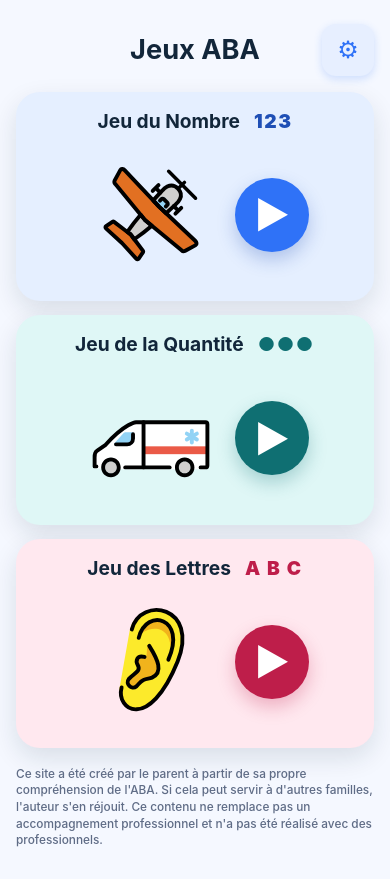
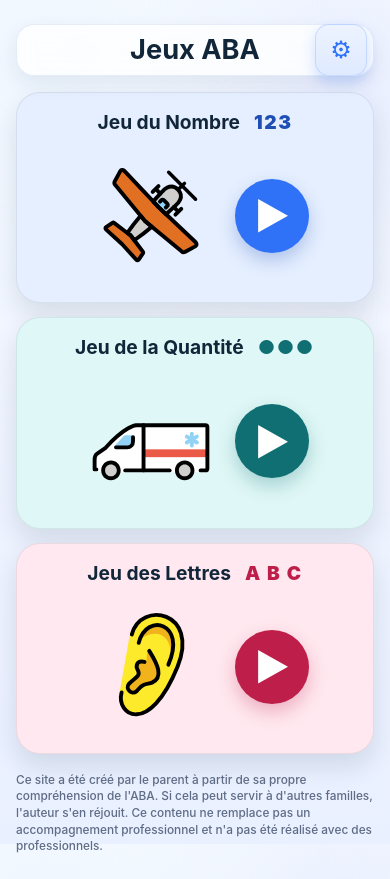
Before and after one commit to MartinPerso/abagames, a React (Vite) app: page / in a window 390 px wide. Built offline with nearby package versions, Linux system fonts and the light colour scheme.

Commit message:
Improve iPad zoom lock and native-like mobile styling

```diff
--- a/index.html
+++ b/index.html
@@ -3,11 +3,15 @@
   <head>
     <meta charset="UTF-8" />
     <link rel="icon" type="image/svg+xml" href="/abagames/vite.svg" />
-    <meta name="theme-color" content="#0f172a" />
+    <meta name="theme-color" content="#dce8ff" />
     <meta name="apple-mobile-web-app-capable" content="yes" />
-    <meta name="apple-mobile-web-app-status-bar-style" content="default" />
+    <meta name="apple-mobile-web-app-status-bar-style" content="black-translucent" />
+    <meta name="format-detection" content="telephone=no" />
     <link rel="apple-touch-icon" href="/abagames/apple-touch-icon.png" />
-    <meta name="viewport" content="width=device-width, initial-scale=1.0, viewport-fit=cover" />
+    <meta
+      name="viewport"
+      content="width=device-width, initial-scale=1.0, viewport-fit=cover, maximum-scale=1, user-scalable=no"
+    />
     <title>ABA Games</title>
   </head>
   <body>
--- a/src/features/home/HomePage.css
+++ b/src/features/home/HomePage.css
@@ -13,6 +13,12 @@
   align-items: center;
   justify-content: center;
   min-height: 56px;
+  padding: 6px 10px;
+  border-radius: 18px;
+  border: 1px solid rgba(31, 79, 181, 0.1);
+  background: rgba(255, 255, 255, 0.78);
+  box-shadow: 0 8px 20px rgba(18, 38, 58, 0.08);
+  backdrop-filter: blur(8px);
 }
 
 .home-header h1 {
@@ -25,7 +31,7 @@
 .settings-link {
   position: absolute;
   top: 50%;
-  right: 0;
+  right: 6px;
   transform: translateY(-50%);
   display: inline-flex;
   align-items: center;
@@ -33,11 +39,12 @@
   min-height: 52px;
   min-width: 52px;
   border-radius: 14px;
+  border: 1px solid rgba(47, 114, 247, 0.18);
   font-size: 1.5rem;
   text-decoration: none;
   color: #2f72f7;
-  background: #e7efff;
-  box-shadow: 0 3px 8px rgba(47, 114, 247, 0.2);
+  background: linear-gradient(180deg, #edf3ff 0%, #dfeaff 100%);
+  box-shadow: 0 6px 14px rgba(47, 114, 247, 0.22);
 }
 
 .game-grid {
@@ -51,7 +58,8 @@
   gap: 10px;
   border-radius: 24px;
   padding: 16px;
-  box-shadow: 0 10px 26px rgba(18, 38, 58, 0.12);
+  border: 1px solid rgba(18, 38, 58, 0.08);
+  box-shadow: 0 12px 26px rgba(18, 38, 58, 0.12);
 }
 
 .game-card-number {
@@ -127,6 +135,11 @@
   box-shadow: 0 8px 18px rgba(31, 79, 181, 0.28);
 }
 
+.primary-button:hover {
+  transform: translateY(-1px);
+  filter: saturate(1.06);
+}
+
 .game-card-quantity .primary-button {
   background: #0f6f72;
   box-shadow: 0 8px 18px rgba(15, 111, 114, 0.28);
--- a/src/features/settings/SettingsPage.css
+++ b/src/features/settings/SettingsPage.css
@@ -23,8 +23,10 @@
   gap: 12px;
   border-radius: 20px;
   padding: 20px;
-  background: #ffffff;
+  border: 1px solid rgba(31, 79, 181, 0.1);
+  background: rgba(255, 255, 255, 0.86);
   box-shadow: 0 8px 28px rgba(18, 38, 58, 0.08);
+  backdrop-filter: blur(8px);
 }
 
 .settings-card h2 {
@@ -60,7 +62,7 @@
 
 .settings-select {
   width: 100%;
-  min-height: 44px;
+  min-height: 46px;
   border: 1px solid #c5d4eb;
   border-radius: 12px;
   padding: 10px 12px;
@@ -82,8 +84,34 @@
 }
 
 .toggle-row input {
-  width: 22px;
-  height: 22px;
+  position: relative;
+  width: 52px;
+  height: 32px;
+  border: 0;
+  border-radius: 999px;
+  background: #cfd8ea;
+  appearance: none;
+}
+
+.toggle-row input::before {
+  content: '';
+  position: absolute;
+  left: 4px;
+  top: 4px;
+  width: 24px;
+  height: 24px;
+  border-radius: 50%;
+  background: #ffffff;
+  box-shadow: 0 2px 6px rgba(18, 38, 58, 0.2);
+  transition: transform 0.16s ease;
+}
+
+.toggle-row input:checked {
+  background: #2f72f7;
+}
+
+.toggle-row input:checked::before {
+  transform: translateX(20px);
 }
 
 .range-row {
@@ -98,6 +126,7 @@
 
 .range-row input {
   flex: 1;
+  accent-color: #2f72f7;
 }
 
 .range-row input:disabled {
--- a/src/index.css
+++ b/src/index.css
@@ -1,9 +1,18 @@
 :root {
+  --text-primary: #12263a;
+  --text-secondary: #4f6075;
+  --surface-strong: #ffffff;
+  --surface-soft: rgba(255, 255, 255, 0.9);
+  --border-soft: rgba(31, 79, 181, 0.12);
+  --accent: #2f72f7;
+  --accent-pressed: #245dd0;
+  --shadow-soft: 0 10px 28px rgba(18, 38, 58, 0.1);
+
   font-family: 'Avenir Next', 'Inter', -apple-system, BlinkMacSystemFont, 'Segoe UI',
     sans-serif;
   line-height: 1.4;
   font-weight: 500;
-  color: #12263a;
+  color: var(--text-primary);
   background: #f5f8ff;
   text-rendering: optimizeLegibility;
   -webkit-font-smoothing: antialiased;
@@ -28,11 +37,52 @@ body {
   -webkit-touch-callout: none;
   user-select: none;
   touch-action: manipulation;
+  background:
+    radial-gradient(circle at 12% 8%, #f0f7ff 0%, transparent 34%),
+    radial-gradient(circle at 88% 12%, #e8eeff 0%, transparent 30%),
+    linear-gradient(180deg, #f8fbff 0%, #eef3ff 58%, #e9f0ff 100%);
+  background-attachment: fixed;
 }
 
 #root {
   min-height: 100vh;
   min-height: 100dvh;
+}
+
+button,
+a,
+select,
+input {
+  font: inherit;
+}
+
+button,
+.primary-button,
+.secondary-link,
+.settings-link,
+.language-chip,
+.letter-chip,
+.answer-button {
+  transition:
+    transform 0.13s ease,
+    box-shadow 0.16s ease,
+    filter 0.16s ease,
+    background-color 0.18s ease;
+}
+
+button:active,
+.primary-button:active,
+.secondary-link:active,
+.settings-link:active,
+.language-chip:active,
+.letter-chip:active,
+.answer-button:active {
+  transform: scale(0.97);
+}
+
+:focus-visible {
+  outline: 3px solid rgba(47, 114, 247, 0.3);
+  outline-offset: 2px;
 }
 
 /* Allow selection in settings (inputs, labels, etc.) */
@@ -54,7 +104,15 @@ body {
   min-height: 48px;
   padding: 10px 16px;
   border-radius: 12px;
+  border: 1px solid var(--border-soft);
   font-weight: 700;
-  color: #2f72f7;
+  color: var(--accent);
   text-decoration: none;
+  background: var(--surface-soft);
+  box-shadow: 0 4px 14px rgba(31, 79, 181, 0.14);
+  backdrop-filter: blur(6px);
 }
+
+.secondary-link:active {
+  color: var(--accent-pressed);
+}
--- a/src/main.tsx
+++ b/src/main.tsx
@@ -4,6 +4,54 @@ import { RouterProvider } from 'react-router-dom'
 import { registerSW } from 'virtual:pwa-register'
 import { router } from './app/router'
 import './index.css'
+
+function setupIOSZoomLock() {
+  if (typeof window === 'undefined' || typeof document === 'undefined') {
+    return () => undefined
+  }
+
+  const isIOSDevice =
+    /iPad|iPhone|iPod/.test(navigator.userAgent) ||
+    (navigator.platform === 'MacIntel' && navigator.maxTouchPoints > 1)
+
+  if (!isIOSDevice) {
+    return () => undefined
+  }
+
+  let lastTouchEnd = 0
+
+  const preventDefault = (event: Event) => {
+    event.preventDefault()
+  }
+
+  const preventPinchZoom = (event: TouchEvent) => {
+    if (event.touches.length > 1) {
+      event.preventDefault()
+    }
+  }
+
+  const preventDoubleTapZoom = (event: TouchEvent) => {
+    const now = Date.now()
+    if (now - lastTouchEnd <= 300) {
+      event.preventDefault()
+    }
+    lastTouchEnd = now
+  }
+
+  document.addEventListener('gesturestart', preventDefault, { passive: false })
+  document.addEventListener('gesturechange', preventDefault, { passive: false })
+  document.addEventListener('touchmove', preventPinchZoom, { passive: false })
+  document.addEventListener('touchend', preventDoubleTapZoom, { passive: false })
+
+  return () => {
+    document.removeEventListener('gesturestart', preventDefault)
+    document.removeEventListener('gesturechange', preventDefault)
+    document.removeEventListener('touchmove', preventPinchZoom)
+    document.removeEventListener('touchend', preventDoubleTapZoom)
+  }
+}
+
+const teardownZoomLock = setupIOSZoomLock()
 
 const updateSW = registerSW({
   immediate: true,
@@ -17,3 +65,7 @@ createRoot(document.getElementById('root')!).render(
     <RouterProvider router={router} />
   </StrictMode>,
 )
+
+window.addEventListener('beforeunload', () => {
+  teardownZoomLock()
+})
```
